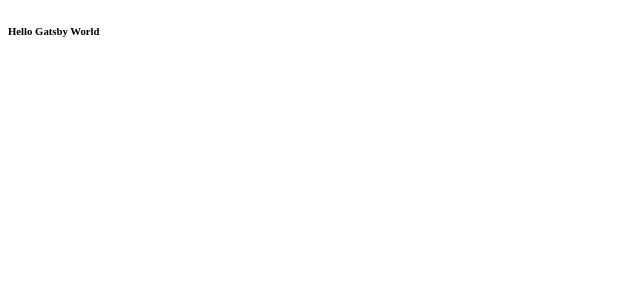
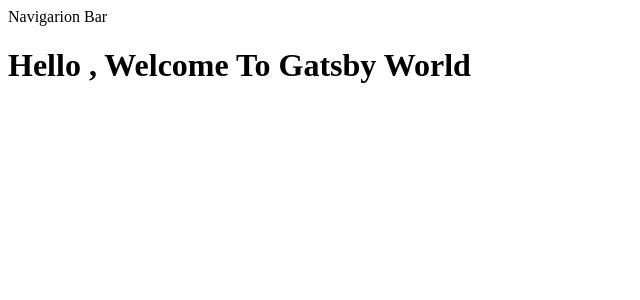
Before and after one commit to thanawatgulati/thanawat-blog, a Gatsby app: page / in a window 1280 px wide. Shown: the top 300 px of the page, without its empty margins (0-640 px from the left). Built offline with nearby package versions, Linux system fonts and the light colour scheme.

Commit message:
🍊 Firse Component

```diff
--- a/public/page-data/dev-404-page/page-data.json
+++ b/public/page-data/dev-404-page/page-data.json
@@ -1 +1 @@
-{"componentChunkName":"component---cache-dev-404-page-js","path":"/dev-404-page/","result":{"data":{"allSitePage":{"nodes":[{"path":"/404/"},{"path":"/404.html"},{"path":"/"}]}},"pageContext":{}}}
+{"componentChunkName":"component---cache-dev-404-page-js","path":"/dev-404-page/","result":{"data":{"allSitePage":{"nodes":[{"path":"/404/"},{"path":"/"},{"path":"/404.html"}]}},"pageContext":{}}}
--- /dev/null
+++ b/src/components/Navbar/index.jsx
@@ -0,0 +1,5 @@
+import React from "react";
+
+export function Navbar() {
+  return <div>Navigarion Bar</div>;
+}
--- /dev/null
+++ b/src/components/index.jsx
@@ -0,0 +1 @@
+export * from "./Navbar";
--- a/src/pages/index.jsx
+++ b/src/pages/index.jsx
@@ -1,9 +1,11 @@
 import React from "react";
+import { Navbar } from "../components";
 
 const Index = () => {
   return (
     <div>
-      <h6>Hello Gatsby World</h6>
+      <Navbar />
+      <h1>Hello , Welcome To Gatsby World</h1>
     </div>
   );
 };
```
